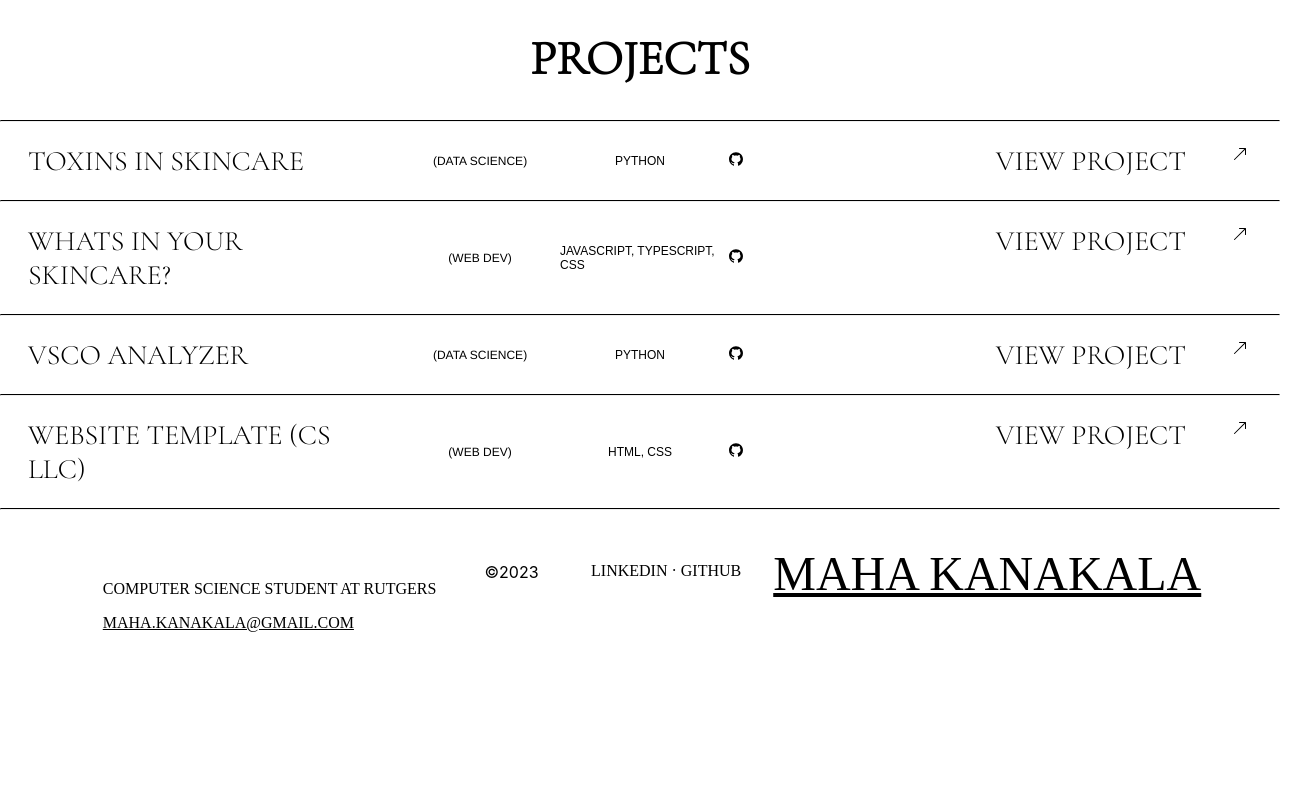
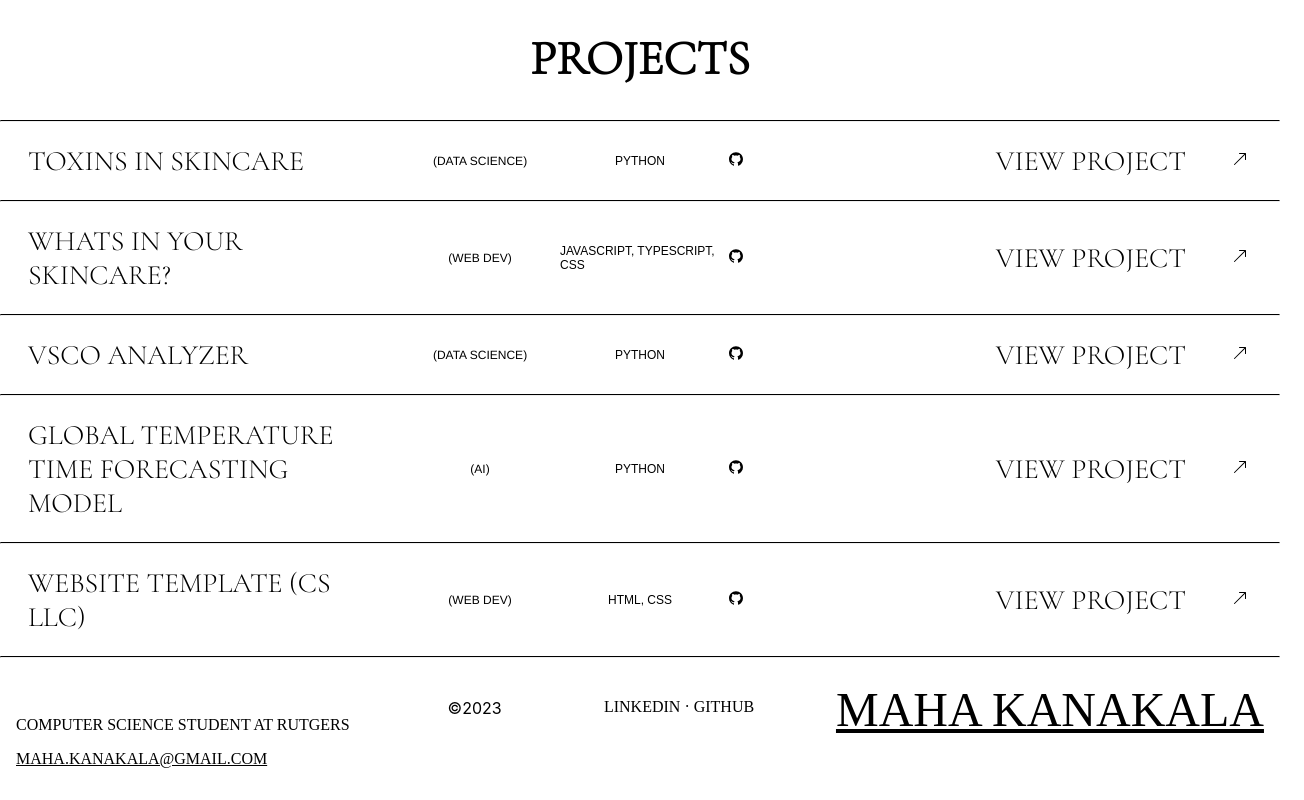
Before and after one commit to mahakanakala/maha.kanakala.com, a Next.js app: page / in a window 1280 px wide. Shown: the part 990-1790 px from the top of the page, 1304 px wide, since content can reach past the window. Before the commit the page ends 1666 px from the top, so only its background shows below. Built offline with nearby package versions, Linux system fonts and the light colour scheme; no server answers.

Commit message:
add forecasting model project & fix alignment

```diff
--- a/src/app/components/ProjectsSection.tsx
+++ b/src/app/components/ProjectsSection.tsx
@@ -27,6 +27,14 @@ const projectsData = [
     languages: 'PYTHON',
     link: 'https://github.com/mahakanakala/vsco_analyzer',
     github: 'https://github.com/mahakanakala/vsco_analyzer',
+    image: '/images/mandala.png',
+  },
+  {
+    title: 'GLOBAL TEMPERATURE TIME FORECASTING MODEL',
+    type: 'AI',
+    languages: 'PYTHON',
+    link: 'https://global-weather-forecaster.streamlit.app/',
+    github: 'https://github.com/mahakanakala/datathon23',
     image: '/images/mandala.png',
   },
   {
--- a/src/app/globals.css
+++ b/src/app/globals.css
@@ -33,7 +33,7 @@ nav ul {
   padding: 0;
 }
 
-nav ul li{
+nav ul li {
   margin-left: 1em;
   padding: 0em;
 }
@@ -41,7 +41,7 @@ nav ul li{
 nav ul li a {
   text-decoration: none;
   color: black;
-  font-family: 'EB Garamond', serif;
+  font-family: "EB Garamond", serif;
   font-size: 1.5em;
   padding-right: 4.5em;
   padding-left: 4.5em;
@@ -57,7 +57,7 @@ nav ul li a {
   justify-content: center;
   align-items: center;
   margin: 0 auto;
-  padding: 0.75em;
+  padding: 0em;
   bottom: 0;
   position: relative;
 }
@@ -65,7 +65,7 @@ nav ul li a {
 .contentContainer {
   display: flex;
   flex-wrap: wrap;
-  justify-content: center;
+  justify-content: space-between;
   width: 100%;
   padding: 0;
   margin: 0 auto;
@@ -80,10 +80,12 @@ nav ul li a {
 .footerTextYear {
   font-size: 1em;
   color: black;
-  font-family: 'Inter', sans-serif;
+  font-family: "Inter", sans-serif;
   margin: 0 auto;
   padding: 0;
   text-align: right;
+  padding-right: 1em;
+  justify-content: center;
   padding: 1em;
 }
 
@@ -93,7 +95,6 @@ nav ul li a {
   margin: 0 auto;
   padding: 0;
 }
-
 
 /* @media only screen and (orientation:landscape) {
   body {
@@ -109,7 +110,7 @@ nav ul li a {
     max-width: 90%;
     padding-top: 2em;
   }
-  .richTextContainer{
+  .richTextContainer {
     padding: 0.05em;
     flex-basis: 0%;
     min-width: 100%;
@@ -121,12 +122,11 @@ nav ul li a {
     font-size: 1em;
   }
 
-  .footerTextName{
+  .footerTextName {
     font-size: 2em;
   }
 
-  .footerTextYear{
+  .footerTextYear {
     padding-right: 0em;
   }
-
 }
--- a/src/app/page.module.css
+++ b/src/app/page.module.css
@@ -159,6 +159,7 @@
   display: flex;
   text-align: right;
   justify-content: flex-end;
+  align-items: center;
   padding: 0.5em;
   color: black;
 }
@@ -169,6 +170,7 @@
   justify-content: center;
   display: flex;
   padding: 1em;
+  align-items: center;
 }
 
 .projectsContainer {
```
